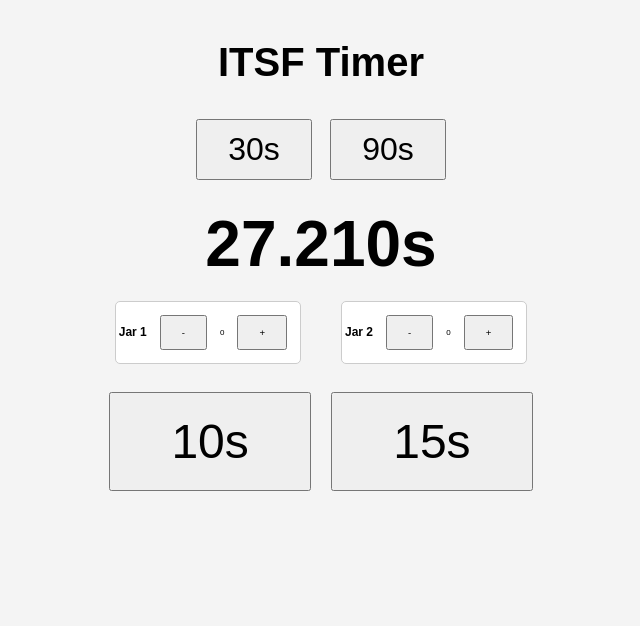
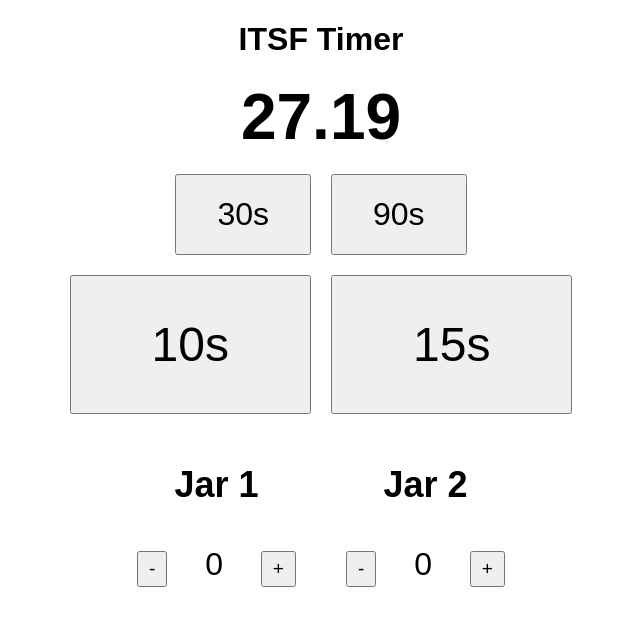
Before and after one commit to gwkeong/ITSFtimer, a plain HTML site: page index.html in a window 1280 px wide. Both pictures are taken after a click on the button "30s". Shown: the whole page, without its empty margins (319-959 px from the left). Drawn offline with Linux system fonts and the light colour scheme.

Commit message:
Update index.html

```diff
--- a/index.html
+++ b/index.html
@@ -4,45 +4,166 @@
     <meta charset="UTF-8">
     <meta name="viewport" content="width=device-width, initial-scale=1.0">
     <title>ITSF Timer</title>
-    <link rel="stylesheet" href="style.css">
+    <style>
+        /* General Styles */
+        body {
+            font-family: Arial, sans-serif;
+            text-align: center;
+        }
+
+        /* Timer Display */
+        .timer {
+            font-size: 4rem;
+            font-weight: bold;
+            margin: 20px 0;
+        }
+
+        .timer.red {
+            color: red;
+        }
+
+        /* Timer Buttons */
+        .timer-buttons {
+            display: flex;
+            justify-content: center;
+            gap: 20px;
+            margin: 20px 0;
+        }
+
+        .timer-btn {
+            font-size: 2rem; /* Increase size by 100% */
+            padding: 20px 40px;
+            cursor: pointer;
+        }
+
+        /* Bottom Timer Buttons */
+        .bottom-buttons {
+            display: flex;
+            justify-content: center;
+            gap: 20px;
+            margin: 20px 0;
+        }
+
+        .bottom-buttons .timer-btn {
+            font-size: 3rem; /* Increase by 200% */
+            padding: 40px 80px;
+        }
+
+        /* Jar Counters */
+        .jar-counters {
+            display: flex;
+            justify-content: center;
+            gap: 40px;
+            margin-top: 20px;
+        }
+
+        .jar {
+            text-align: center;
+            font-size: 1.5rem; /* Reduce size by 50% */
+        }
+
+        .counter-btn {
+            font-size: 1.2rem;
+            padding: 5px 10px;
+            margin: 5px;
+            cursor: pointer;
+        }
+
+        .counter-value {
+            font-size: 2rem;
+            margin: 10px;
+            display: inline-block;
+            width: 50px;
+        }
+    </style>
 </head>
 <body>
-    <div class="container">
+
     <h1>ITSF Timer</h1>
+
+    <!-- Timer Display -->
+    <div id="timerDisplay" class="timer">00.00</div>
 
     <!-- Timer Buttons -->
     <div class="timer-buttons">
-            <button class="big-button" onclick="startTimer(30)">30s</button>
-            <button class="big-button" onclick="startTimer(90)">90s</button>
+        <button class="timer-btn" data-time="30">30s</button>
+        <button class="timer-btn" data-time="90">90s</button>
     </div>
 
-        <!-- Timer Display -->
-        <div id="timer">00:00</div>
+    <!-- Bottom Timer Buttons -->
+    <div class="bottom-buttons">
+        <button class="timer-btn" data-time="10">10s</button>
+        <button class="timer-btn" data-time="15">15s</button>
+    </div>
 
     <!-- Jar Counters -->
     <div class="jar-counters">
         <div class="jar">
             <h2>Jar 1</h2>
             <button class="counter-btn" data-counter="jar1" data-operation="minus">-</button>
-        <span id="jar1">0</span>
+            <span id="jar1" class="counter-value">0</span>
             <button class="counter-btn" data-counter="jar1" data-operation="plus">+</button>
         </div>
 
         <div class="jar">
             <h2>Jar 2</h2>
             <button class="counter-btn" data-counter="jar2" data-operation="minus">-</button>
-        <span id="jar2">0</span>
+            <span id="jar2" class="counter-value">0</span>
             <button class="counter-btn" data-counter="jar2" data-operation="plus">+</button>
         </div>
     </div>
 
-        <!-- Additional Timer Buttons -->
-        <div class="bottom-buttons">
-            <button class="huge-button" onclick="startTimer(10)">10s</button>
-            <button class="huge-button" onclick="startTimer(15)">15s</button>
-        </div>
-    </div>
+    <script>
+        let timer;
+        let timeLeft = 0;
 
-    <script src="script.js"></script>
+        function startTimer(seconds) {
+            clearInterval(timer); // Reset any existing timer
+            timeLeft = seconds;
+            updateTimerDisplay();
+            timer = setInterval(() => {
+                timeLeft -= 0.01; // Decrease by 10ms
+                if (timeLeft <= 0) {
+                    timeLeft = 0;
+                    clearInterval(timer);
+                    document.getElementById("timerDisplay").classList.add("red");
+                }
+                updateTimerDisplay();
+            }, 10);
+            document.getElementById("timerDisplay").classList.remove("red");
+        }
+
+        function updateTimerDisplay() {
+            const wholeSeconds = Math.floor(timeLeft);
+            const milliseconds = Math.floor((timeLeft - wholeSeconds) * 100);
+            document.getElementById("timerDisplay").textContent =
+                `${wholeSeconds.toString().padStart(2, '0')}.${milliseconds.toString().padStart(2, '0')}`;
+        }
+
+        document.querySelectorAll(".timer-btn").forEach(button => {
+            button.addEventListener("click", () => {
+                const seconds = parseInt(button.dataset.time);
+                startTimer(seconds);
+            });
+        });
+
+        document.querySelectorAll(".counter-btn").forEach(button => {
+            button.addEventListener("click", () => {
+                const counterId = button.dataset.counter;
+                const operation = button.dataset.operation;
+                const counterElement = document.getElementById(counterId);
+                let value = parseInt(counterElement.textContent);
+
+                if (operation === "plus") {
+                    value += 1;
+                } else if (operation === "minus" && value > 0) {
+                    value -= 1;
+                }
+
+                counterElement.textContent = value;
+            });
+        });
+    </script>
+
 </body>
 </html>
```
Lines whose indentation alone changed are shown as unchanged.
